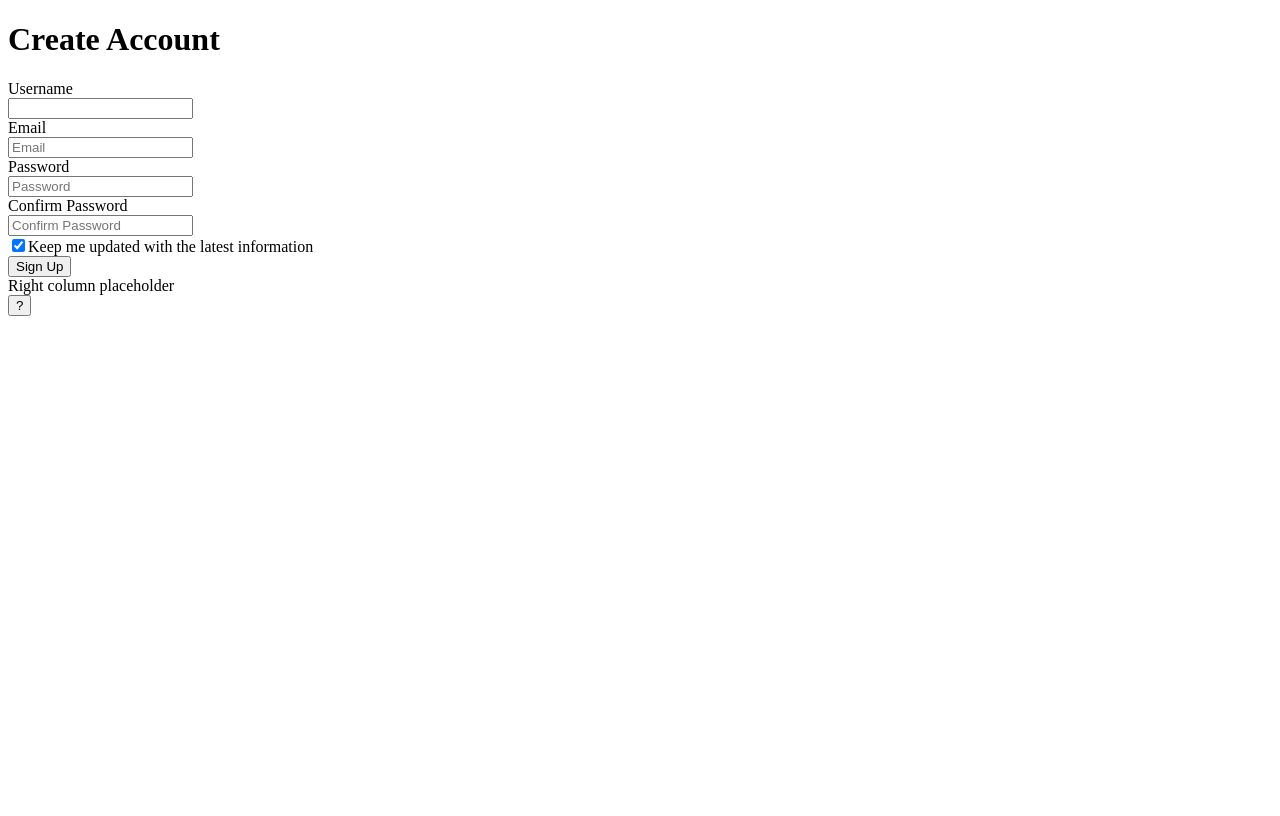
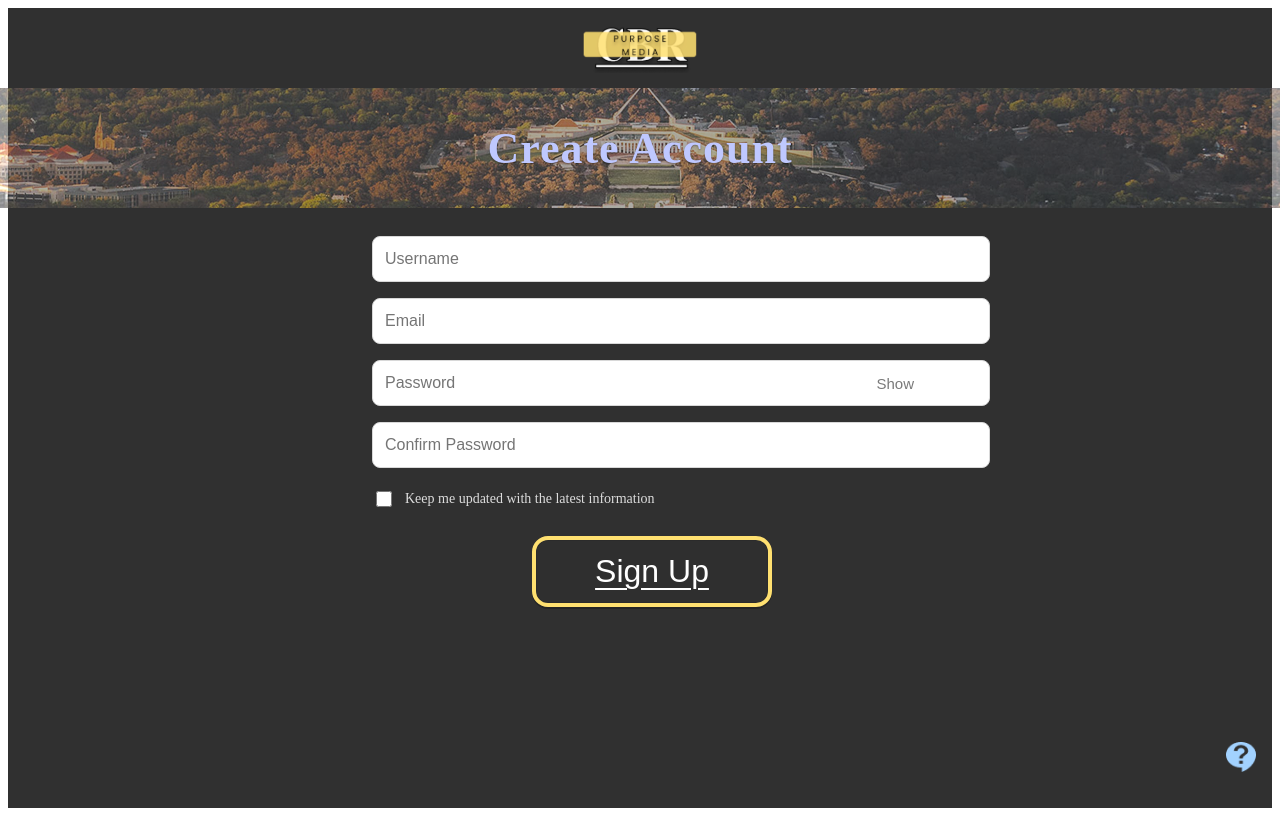
Before and after one commit to CoDesign-Compass/CoDesign-Project, a React (Create React App) app in the folder frontend/: page /login in a window 1280 px wide. Built offline with nearby package versions, Linux system fonts and the light colour scheme.

Commit message:
Finish login page (added details)

```diff
--- a/frontend/src/index.css
+++ /dev/null
@@ -1,2 +0,0 @@
-:root { font-family: system-ui, -apple-system, Segoe UI, Roboto, Arial, sans-serif; }
-body { margin: 0; }
--- a/frontend/src/pages/LoginPage.jsx
+++ b/frontend/src/pages/LoginPage.jsx
@@ -1,137 +1,370 @@
-import React, { useState } from "react";
+// frontend/src/pages/LoginPage.jsx
+import React, { useEffect, useRef, useState } from "react";
 
-export default function Login({ mode = "create", onSubmit }){
+export default function LoginPage({ mode = "create", onSubmit: onSubmitProp }) {
   const [form, setForm] = useState({
-        username:" ",
-        email: " ",
+    username: "",
+    email: "",
     password: "",
     confirm: "",
-        subscribe: true,
+    subscribe: false,
   });
+  const [showPw, setShowPw] = useState(false);
 
-    const isCreate = mode === "create";
+  // Help bubble
+  const [open, setOpen] = useState(false);
+  const popRef = useRef(null);
+  useEffect(() => {
+    const onDown = (e) => {
+      if (popRef.current && !popRef.current.contains(e.target)) setOpen(false);
+    };
+    document.addEventListener("mousedown", onDown);
+    return () => document.removeEventListener("mousedown", onDown);
+  }, []);
 
-    const handleChange = (k) => (e) =>
-        setForm((s) => ({...s, [k]: e.target.type === "checkbox" ? e.target.checked : e.target.value }));
+  const change = (k) => (e) =>
+    setForm((f) => ({
+      ...f,
+      [k]: e.target.type === "checkbox" ? e.target.checked : e.target.value,
+    }));
 
   const handleSubmit = (e) => {
     e.preventDefault();
-        if(isCreate && form.password !== form.confirm){
-            alert("Password do not match.");
+    if (mode === "create" && form.password !== form.confirm) {
+      alert("Passwords do not match.");
       return;
     }
-        onSubmit?.(form);
+    onSubmitProp?.(form);
   };
 
   return (
-        <div className="c-login" data-testid="login-page">
-            <header className="c-login__header">
-                <div className="c-login__logo" aria-label="Purpose Media logo" />
-                 <div className="c-login__banner">
-                     <h1 className="c-login__title">{isCreate ? "Create Account" : "Sign In"}</h1>
+    <div
+      className="CreateAccount page"
+      style={{
+        minHeight: "100svh",
+        background: "#303030",
+        color: "#303030",
+        display: "flex",
+        flexDirection: "column",
+      }}
+    >
+      {/* hide label helper class from user */}
+      <style>{`
+        .sr-only{position:absolute!important;width:1px;height:1px;padding:0;margin:-1px;overflow:hidden;clip:rect(0,0,1px,1px);white-space:nowrap;border:0;}
+        .input{width:100%;height:44px;border-radius:8px;border:1px solid #d8d8d8;background:#fff;color:#111;padding:0 44px 0 12px;font-size:16px;outline:none;}
+        .input:focus{border-color:#7aa2ff;}
+      `}</style>
+
+      {/* Logo */}
+      <header style={{ background: "#303030", boxShadow: "0 1px 0 rgba(0,0,0,.06)" }}>
+        <div style={{ height: 80, display: "grid", placeItems: "center" }}>
+          <img src="/logo.png" alt="Purpose Media" style={{ height: 50 }} />
         </div>
       </header>
 
-            <main className="c-login__main">
-                 <section className="c-card c-login__form-card">
-                    <form className="c-form" onSubmit={handleSubmit} noValidate>
-                        {isCreate && (
-                            <FormField
+      {/* dark background */}
+      <div style={{ background: "#303030", color: "#fff" }}>
+        <section
+          style={{
+            width: "100vw",
+            marginLeft: "calc(50% - 50vw)",
+            marginRight: "calc(50% - 50vw)",
+            height: 120,
+            backgroundImage: "url(/Banner.png)",
+            backgroundSize: "cover",
+            backgroundPosition: "center",
+            display: "grid",
+            placeItems: "center",
+            textAlign: "center",
+          }}
+        >
+          <h1
+            style={{
+              margin: 0,
+              fontSize: 44,
+              color: "#BFC8FF",
+              letterSpacing: 1,
+              textShadow: "0 1px 2px rgba(0,0,0,.35)",
+            }}
+          >
+            Create Account
+          </h1>
+        </section>
+
+        {/* body of the form */}
+        <main style={{
+            width:"100%",
+            display:"grid",
+            placeItems:"center",
+            padding:"28px 12px 32px" }}>
+
+          <form
+            onSubmit={handleSubmit}
+            noValidate
+            style={{
+              width: "min(560px, 92vw)",
+              display: "grid",
+              gap: 16,
+            }}
+          >
+            {/* Username */}
+            {mode === "create" && (
+              <div style={{ display: "grid", gap: 6 }}>
+                <label className="sr-only" htmlFor="username">
+                  Username
+                </label>
+                <div style={{ position: "relative" }}>
+                  <input
                     id="username"
-                                label="Username"
+                    className="input"
                     value={form.username}
-                                onChange={handleChange("username")}
+                    onChange={change("username")}
+                    placeholder="Username"
                     autoComplete="username"
                   />
+                  {!!form.username && (
+                    <button
+                      type="button"
+                      aria-label="Clear"
+                      onClick={() => setForm((f) => ({ ...f, username: "" }))}
+                      style={suffixBtn(12)}
+                    >
+                      ×
+                    </button>
+                  )}
+                </div>
+              </div>
             )}
 
-                            <FormField
+            {/* Email */}
+            <div style={{ display: "grid", gap: 6 }}>
+              <label className="sr-only" htmlFor="email">
+                Email
+              </label>
+              <div style={{ position: "relative" }}>
+                <input
                   id="email"
                   type="email"
-                                label="Email"
+                  className="input"
                   value={form.email}
-                                onChange={handleChange("email")}
+                  onChange={change("email")}
+                  placeholder="Email"
                   autoComplete="email"
                 />
+                {!!form.email && (
+                  <button
+                    type="button"
+                    aria-label="Clear"
+                    onClick={() => setForm((f) => ({ ...f, email: "" }))}
+                    style={suffixBtn(12)}
+                  >
+                    ×
+                  </button>
+                )}
+              </div>
+            </div>
 
-                                <FormField
+            {/* Password */}
+            <div style={{ display: "grid", gap: 6 }}>
+              <label className="sr-only" htmlFor="password">
+                Password
+              </label>
+              <div style={{ position: "relative" }}>
+                <input
                   id="password"
-                                type="password"
-                                label="Password"
+                  type={showPw ? "text" : "password"}
+                  className="input"
                   value={form.password}
-                                onChange={handleChange("password")}
-                                autoComplete={isCreate ? "new-password" : "current-password"}
+                  onChange={change("password")}
+                  placeholder="Password"
+                  autoComplete={mode === "create" ? "new-password" : "current-password"}
                 />
+                {/* Show/Hide text button */}
+                <button
+                  type="button"
+                  onClick={() => setShowPw((s) => !s)}
+                  style={{
+                    position: "absolute",
+                    right: 12,
+                    top: "50%",
+                    transform: "translateY(-50%)",
+                    background: "transparent",
+                    border: "none",
+                    color: "#7a7a7a",
+                    cursor: "pointer",
+                    fontSize: 15,
+                  }}
+                >
+                  {showPw ? "Hide" : "Show"}
+                </button>
+                {/* clear all */}
+                {!!form.password && (
+                  <button
+                    type="button"
+                    aria-label="Clear"
+                    onClick={() => setForm((f) => ({ ...f, password: "" }))}
+                    style={suffixBtn(56)}
+                  >
+                    ×
+                  </button>
+                )}
+              </div>
+            </div>
 
-                                {isCreate && (
-                                    <FormField
+            {/* Confirm Password */}
+            {mode === "create" && (
+              <div style={{ display: "grid", gap: 6 }}>
+                <label className="sr-only" htmlFor="confirm">
+                  Confirm Password
+                </label>
+                <div style={{ position: "relative" }}>
+                  <input
                     id="confirm"
                     type="password"
-                                        label="Confirm Password"
+                    className="input"
                     value={form.confirm}
-                                        onChange={handleChange("confirm")}
+                    onChange={change("confirm")}
+                    placeholder="Confirm Password"
                     autoComplete="new-password"
                   />
+                  {!!form.confirm && (
+                    <button
+                      type="button"
+                      aria-label="Clear"
+                      onClick={() => setForm((f) => ({ ...f, confirm: "" }))}
+                      style={suffixBtn(12)}
+                    >
+                      ×
+                    </button>
+                  )}
+                </div>
+              </div>
             )}
 
-                                {isCreate && (
-                                    <label className="c-check" htmlFor="subscribe">
+            {/* subscribr（untick by default） */}
+            <label
+              style={{
+                display: "flex",
+                alignItems: "center",
+                gap: 10,
+                marginTop: 4,
+                fontSize: 14,
+                color: "#ddd",
+              }}
+            >
               <input
-                                        id="subscribe"
                 type="checkbox"
-                                        className="c-check__input"
                 checked={form.subscribe}
-                                        onChange={handleChange("subscribe")}
+                onChange={change("subscribe")}
+                style={{ width: 16, height: 16, accentColor: "#ffe070", cursor: "pointer" }}
               />
-                                        <span className="c-check__label">Keep me updated with the latest information</span>
+              <span>Keep me updated with the latest information</span>
             </label>
-                                )}
 
-                                <div className="c-form__actions">
-                                <button className="c-btn c-btn--primary" type="submit" data-testid="submit">
-                                    {isCreate ? "Sign Up" : "Sign In"}
+            {/* Sign Up button） */}
+            <div style={{ display: "grid", justifyItems: "center", marginTop: 10 }}>
+              <button
+                type="submit"
+                style={{
+                  minWidth: 240,
+                  padding: "14px 28px",
+                  borderRadius: 16,
+                  background: "#2f2f2f",
+                  border: "4px solid #ffe070",
+                  color: "#fff",
+                  cursor: "pointer",
+                  boxShadow: "0 2px 0 rgba(0,0,0,.25), inset 0 0 0 1px rgba(0,0,0,.08)",
+                }}
+              >
+                <span
+                  style={{
+                    fontSize: 32,
+                    lineHeight: 1.1,
+                    fontWeight: 500,
+                    textDecoration: "underline",
+                    textDecorationColor: "#fff",
+                    textDecorationThickness: "2px",
+                    textUnderlineOffset: "6px",
+                  }}
+                >
+                  Sign Up
+                </span>
               </button>
             </div>
           </form>
-                            </section>
-                            <aside className="c-login__aside">
-                            <div className="c-placeholder c-placeholder--outline">Right column placeholder</div>
-                            </aside>
         </main>
-                        <button className="c-help" aria-label="Help">?</button>
+
+        {/* lower right Help button */}
+        <div
+            ref={popRef}
+            style={{
+                position: "fixed",
+                right: 24,
+                bottom: 24,
+                zIndex: 1000
+            }}
+        >
+            <button
+                aria-label="Help"
+                title="Help"
+                onClick={() => setOpen((v) => !v)}
+                style={{ border: "none", background: "transparent", padding: 0, cursor: "pointer" }}
+            >
+              <img src="/Information.png" alt="Information" style={{ height: 30, display: "block" }} />
+            </button>
+            {open && (
+              <div
+                role="tooltip"
+                style={{
+                  position: "absolute",
+                  bottom: "calc(100% + 8px)",
+                  right: 0,
+                  width: "min(320px, 86vw)",
+                  background: "#ffe070",
+                  color: "#303030",
+                  padding: "12px 14px",
+                  borderRadius: 8,
+                  boxShadow: "0 8px 24px rgba(0,0,0,.18)",
+                  zIndex: 1000,
+                }}
+              >
+                <div
+                  style={{
+                    position: "absolute",
+                    bottom: -6,
+                    right: 14,
+                    width: 12,
+                    height: 12,
+                    background: "#fff",
+                    transform: "rotate(45deg)",
+                    boxShadow: "-1px 1px 2px rgba(0,0,0,.05)",
+                  }}
+                />
+                <div style={{ lineHeight: 1.55 }}>
+                  <p>Need help? Contact us anytime.</p>
+                </div>
+              </div>
+            )}
+          </div>
+        </div>
     </div>
   );
 }
 
-function FormField({
-    id,
-  label,
-  type = "text",
-  value,
-  onChange,
-  placeholder,
-  autoComplete,
-}){
-    return (
-        <div className="c-field">
-            <label className="c-field__label" htmlFor={id}>
-            {label}
-             </label>
-            <div className="c-field__control">
-                <input
-                id={id}
-                className="c-field__input"
-                type={type}
-                value={value}
-                onChange={onChange}
-                placeholder={placeholder || label}
-                autoComplete={autoComplete}
-                aria-invalid={false}
-            />
-            <div className="c-field__suffix" aria-hidden="true" />
-      </div>
-      <p className="c-field__error" role="alert" hidden>
-      </p>
-    </div>
-    )
+/*clear all button(×) */
+function suffixBtn(rightPx) {
+  return {
+    position: "absolute",
+    right: rightPx,
+    top: "50%",
+    transform: "translateY(-50%)",
+    width: 28,
+    height: 28,
+    border: "none",
+    background: "transparent",
+    cursor: "pointer",
+    fontSize: 18,
+    color: "grey",
+    lineHeight: 1,
+  };
 }
```
Lines whose indentation alone changed are shown as unchanged.
